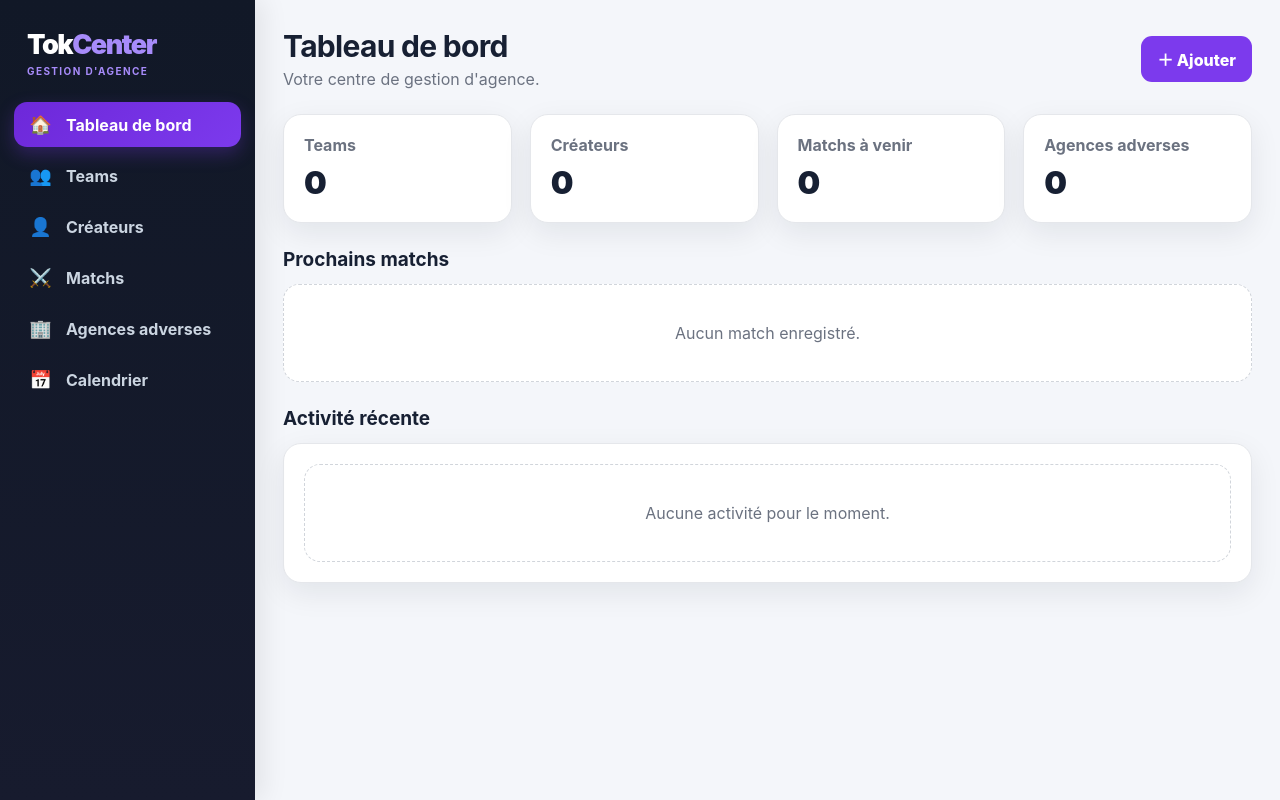
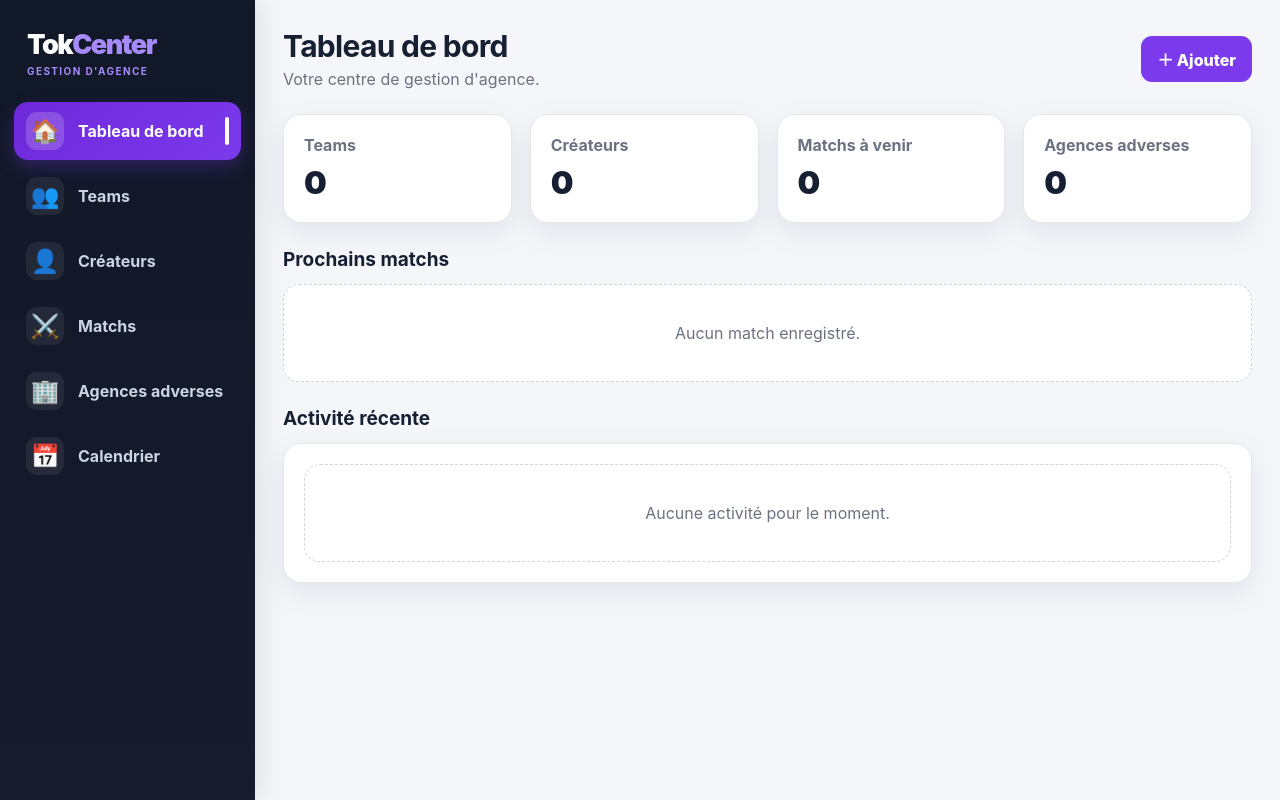
Before and after one commit to LvfAgency/TokCenter, a plain HTML site: page index.html in a window 1280 px wide. Drawn offline with Linux system fonts and the light colour scheme.

Commit message:
Update index.html

```diff
--- a/index.html
+++ b/index.html
@@ -90,26 +90,34 @@ button{
 
 .nav{
     display:grid;
-    gap:6px;
-}
+    gap:7px;
+}
+
+/* Navigation compacte avec grosses icônes */
 
 .nav button{
     width:100%;
+    height:58px;
     display:flex;
     align-items:center;
-    gap:12px;
+    gap:14px;
     background:transparent;
     color:#cbd5e1;
     text-align:left;
-    padding:12px 13px;
-    border-radius:13px;
+    padding:9px 12px;
+    border-radius:14px;
     font-weight:750;
-    transition:.18s;
+    transition:
+        background .18s ease,
+        color .18s ease,
+        transform .18s ease,
+        box-shadow .18s ease;
 }
 
 .nav button:hover{
     background:rgba(124,58,237,.18);
     color:white;
+    transform:translateX(2px);
 }
 
 .nav button.active{
@@ -118,10 +126,39 @@ button{
     box-shadow:0 7px 18px rgba(124,58,237,.28);
 }
 
+/* Icônes beaucoup plus explicites */
+
 .nav-icon{
-    width:27px;
-    text-align:center;
-    font-size:18px;
+    width:38px;
+    height:38px;
+    min-width:38px;
+    display:grid;
+    place-items:center;
+    font-size:23px;
+    line-height:1;
+    border-radius:11px;
+    background:rgba(255,255,255,.07);
+    transition:.18s;
+}
+
+.nav button:hover .nav-icon{
+    background:rgba(255,255,255,.13);
+    transform:scale(1.05);
+}
+
+.nav button.active .nav-icon{
+    background:rgba(255,255,255,.18);
+}
+
+/* Petit indicateur de page active */
+
+.nav button.active::after{
+    content:"";
+    width:4px;
+    height:28px;
+    background:white;
+    border-radius:999px;
+    margin-left:auto;
 }
 
 /* =========================
@@ -629,11 +666,19 @@ hr{
 
     .nav button{
         justify-content:center;
-        padding:13px;
+        padding:10px;
+        height:58px;
     }
 
+    .nav button.active::after{
+        display:none;
+    }
+
     .nav-icon{
-        width:auto;
+        width:40px;
+        height:40px;
+        min-width:40px;
+        font-size:24px;
     }
 
     .main{
@@ -699,12 +744,16 @@ hr{
 
         <div class="title">
             <h1 id="pageTitle">Tableau de bord</h1>
+
             <p id="pageSubtitle">
                 Votre centre de gestion d'agence.
             </p>
         </div>
 
-        <button class="btn primary" onclick="openQuickCreate()">
+        <button
+            class="btn primary"
+            onclick="openQuickCreate()"
+        >
             ＋ Ajouter
         </button>
 
@@ -725,7 +774,10 @@ hr{
 
             <h2 id="modalTitle"></h2>
 
-            <button class="close" onclick="closeModal()">
+            <button
+                class="close"
+                onclick="closeModal()"
+            >
                 ✕
             </button>
 
@@ -954,6 +1006,8 @@ function renderNav(){
                 <button
                     class="${page === item[0] ? "active" : ""}"
                     onclick="go('${item[0]}')"
+                    title="${item[2]}"
+                    aria-label="${item[2]}"
                 >
 
                     <span class="nav-icon">
@@ -1063,6 +1117,7 @@ views.dashboard = function(){
         <div class="grid stats">
 
             <div class="card stat">
+
                 <div class="label">
                     Teams
                 </div>
@@ -1070,10 +1125,12 @@ views.dashboard = function(){
                 <div class="num">
                     ${db.teams.length}
                 </div>
+
             </div>
 
 
             <div class="card stat">
+
                 <div class="label">
                     Créateurs
                 </div>
@@ -1081,10 +1138,12 @@ views.dashboard = function(){
                 <div class="num">
                     ${db.creators.length}
                 </div>
+
             </div>
 
 
             <div class="card stat">
+
                 <div class="label">
                     Matchs à venir
                 </div>
@@ -1092,10 +1151,12 @@ views.dashboard = function(){
                 <div class="num">
                     ${upcoming.length}
                 </div>
+
             </div>
 
 
             <div class="card stat">
+
                 <div class="label">
                     Agences adverses
                 </div>
@@ -1103,6 +1164,7 @@ views.dashboard = function(){
                 <div class="num">
                     ${db.agencies.length}
                 </div>
+
             </div>
 
         </div>
@@ -2278,7 +2340,6 @@ function openCreator(id){
 
             <div class="formgrid">
 
-
                 <div class="field">
 
                     <label>
@@ -2414,7 +2475,6 @@ function openCreator(id){
                     </div>
 
                 </div>
-
 
             </div>
 
@@ -3021,7 +3081,6 @@ function openAgency(id){
 
 
             <div class="formgrid">
-
 
                 <div class="field full">
 
```
